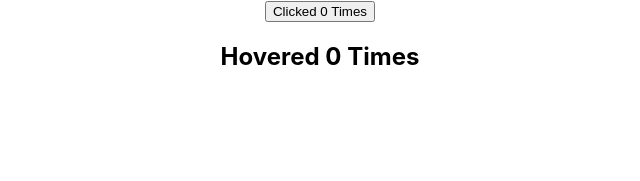
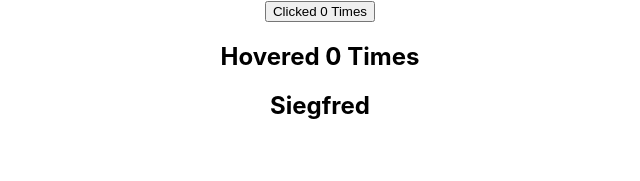
Before and after one commit to siegfred14/reactStudy, a React (Create React App) app: page / in a window 1280 px wide. Shown: the top 181 px of the page, without its empty margins (320-960 px from the left). Built offline with nearby package versions, Linux system fonts and the light colour scheme.

Commit message:
User.js for Render Props

```diff
--- a/src/App.js
+++ b/src/App.js
@@ -32,12 +32,14 @@ import PortalDemo from "./components/PortalDemo";
 import PureComp from "./components/PureComp";
 import RefsDemo from "./components/RefsDemo";
 import Table from "./components/Table";
+import User from "./components/User";
 
 function App() {
   return (
     <div className="App">
       <ClickCounterTwo />
       <HoverCounterTwo />
+      <User />
       {/* <ClickCounter name="Siegfred" />
       <HoverCounter /> */}
       {/* <ErrorBoundary>
--- /dev/null
+++ b/src/components/User.js
@@ -0,0 +1,13 @@
+import React, { Component } from "react";
+
+class User extends Component {
+  render() {
+    return (
+      <div>
+        <h2>Siegfred</h2>
+      </div>
+    );
+  }
+}
+
+export default User;
```
